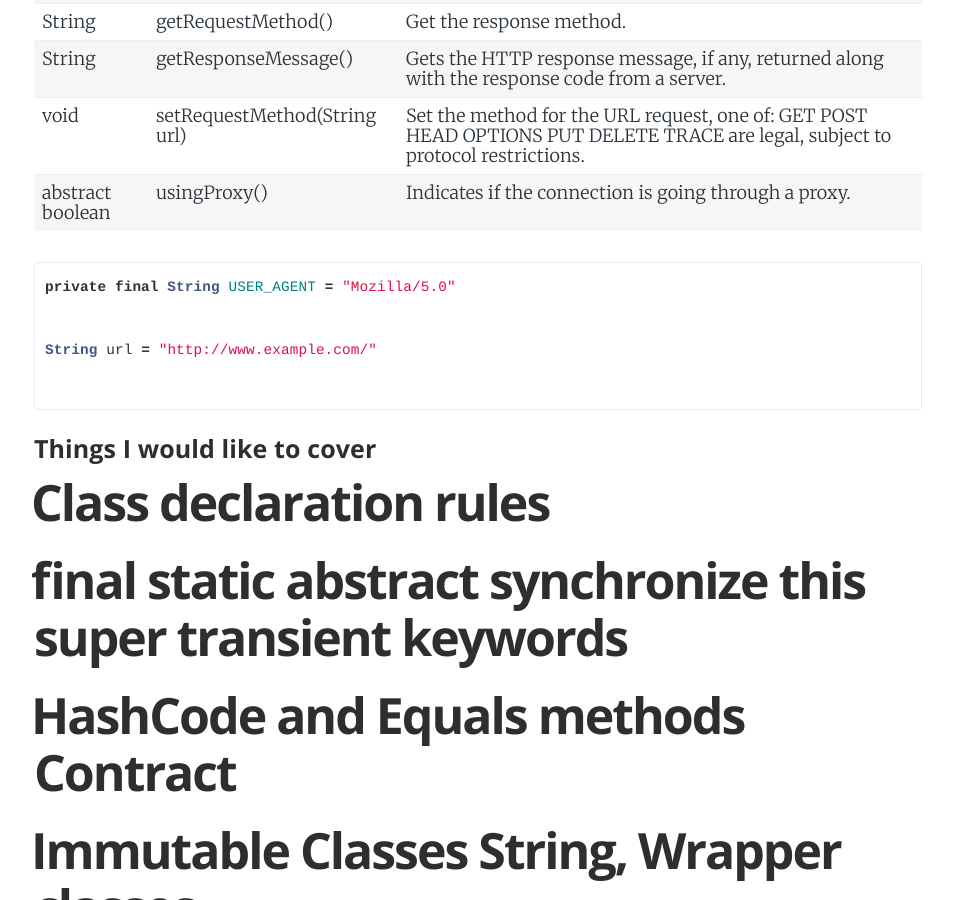
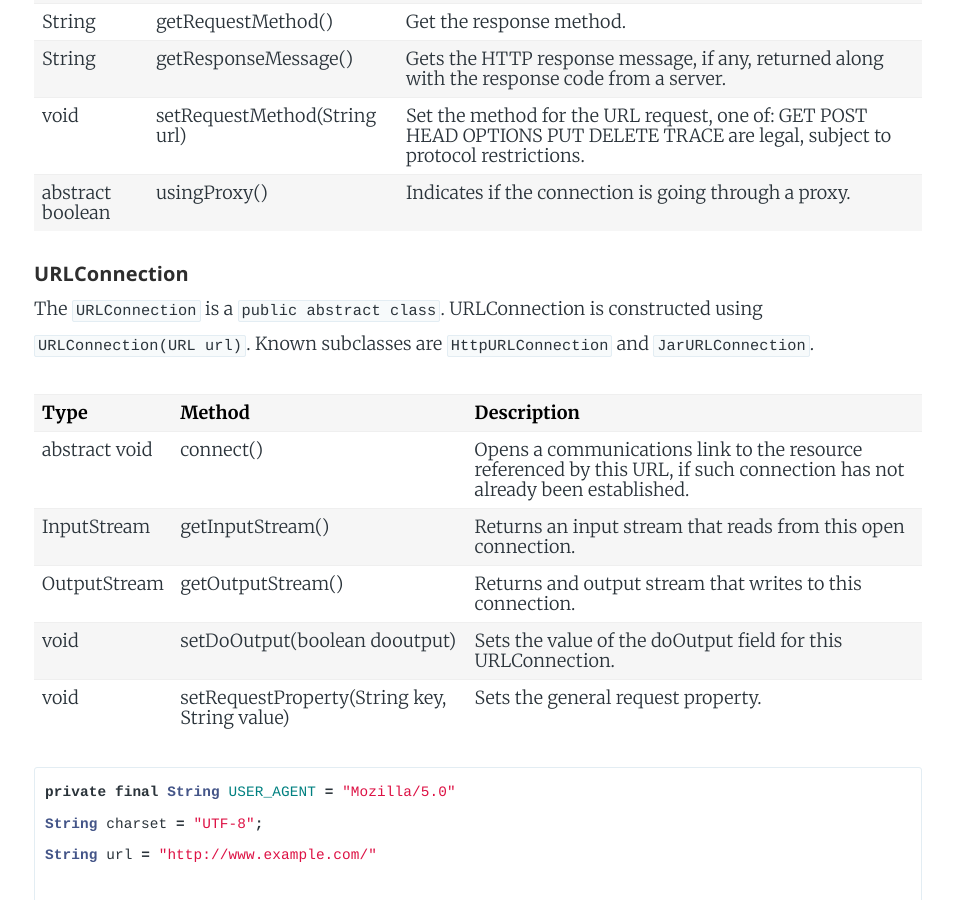
Before and after one commit to Carpk/ShawnKlein, a Jekyll site: the page built from _posts/2016-08-10-java-basics.md, in a window 1280 px wide and 900 px high, scrolled down 7181 px. Shown: the whole window, without its empty margins (162-1115 px from the left). Built offline with Jekyll 4.4.1, drawn with Linux system fonts in a browser that asks for light colours; nearby versions of some CDN libraries; some web fonts are replaced; Markdown is read by kramdown in place of the engine named in the settings; some of the changed text lies outside the part shown.

Commit message:
create section for URLConnection in java-basics post, start section for OutputStream

`````diff
--- a/_posts/2016-08-10-java-basics.md
+++ b/_posts/2016-08-10-java-basics.md
@@ -358,12 +358,65 @@ The `HttpURLConnection` is a `public abstract class`. Each instance is used to m
   </tr>
 </table>
 
+###### URLConnection
+
+The `URLConnection` is a `public abstract class`. URLConnection is constructed using `URLConnection(URL url)`. Known subclasses are `HttpURLConnection` and `JarURLConnection`.
+
+<table style="width:100%">
+  <tr>
+    <th>Type</th>
+    <th>Method</th>
+    <th>Description</th>
+  </tr>
+  <tr>
+    <td>abstract void</td>
+    <td>connect()</td>
+    <td>Opens a communications link to the resource referenced by this URL, if such connection has not already been established.</td>
+  </tr>
+  <tr>
+    <td>InputStream</td>
+    <td>getInputStream()</td>
+    <td>Returns an input stream that reads from this open connection.</td>
+  </tr>
+  <tr>
+    <td>OutputStream</td>
+    <td>getOutputStream()</td>
+    <td>Returns and output stream that writes to this connection.</td>
+  </tr>
+  <tr>
+    <td>void</td>
+    <td>setDoOutput(boolean dooutput)</td>
+    <td>Sets the value of the doOutput field for this URLConnection.</td>
+  </tr>
+  <tr>
+    <td>void</td>
+    <td>setRequestProperty(String key, String value)</td>
+    <td>Sets the general request property.</td>
+  </tr>
+</table>
+
 ````java
 private final String USER_AGENT = "Mozilla/5.0"
-
+String charset = "UTF-8";
 String url = "http://www.example.com/"
 
+URLConnection connection = new URL(url).openConnection();
+connection.setRequestProperty("Accept-Charset", charset);
+
+InputStream response = connection.getInputStream();
 ````
+
+###### OutputStream
+
+
+
+<table style="width:100%">
+  <tr>
+    <th>Type</th>
+    <th>Method</th>
+    <th>Description</th>
+  </tr>
+</table>
 
 #### Things I would like to cover
 
`````
